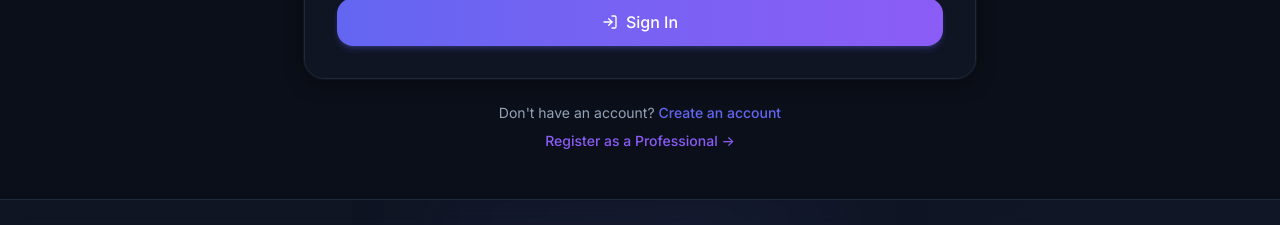
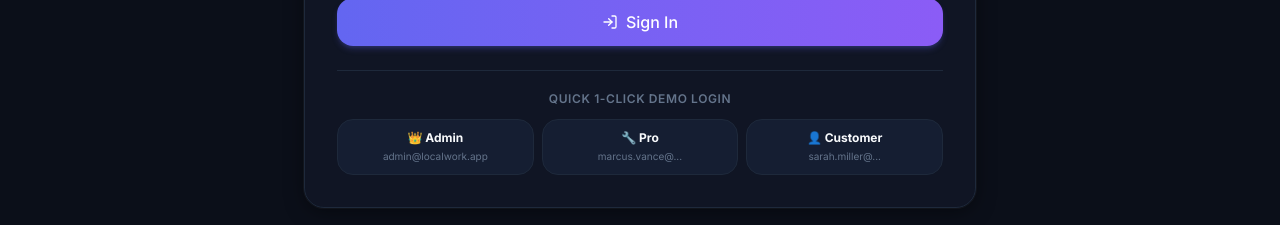
Before and after one commit to KaranRohit22/localwork, a Next.js app: page /login in a window 1280 px wide. Shown: the part 514-739 px from the top of the page. Built offline with nearby package versions, Linux system fonts and the light colour scheme; no server answers.

Commit message:
feat: add 1-click demo login buttons for Admin, Pro, and Customer

```diff
--- a/src/app/(auth)/login/page.tsx
+++ b/src/app/(auth)/login/page.tsx
@@ -25,6 +25,7 @@ function LoginContent() {
   const {
     register,
     handleSubmit,
+    setValue,
     formState: { errors, isSubmitting },
   } = useForm<LoginInput>({
     resolver: zodResolver(loginSchema),
@@ -33,6 +34,24 @@ function LoginContent() {
   const onSubmit = async (data: LoginInput) => {
     setError(null);
     try {
+      // In demo / local mode without Supabase connection, allow instant demo login
+      const url = process.env.NEXT_PUBLIC_SUPABASE_URL;
+      if (!url || url.includes("placeholder-project")) {
+        if (data.email.toLowerCase().includes("admin")) {
+          router.push("/admin");
+          return;
+        }
+        if (
+          data.email.toLowerCase().includes("marcus") ||
+          data.email.toLowerCase().includes("pro")
+        ) {
+          router.push("/dashboard/professional");
+          return;
+        }
+        router.push(redirectTo);
+        return;
+      }
+
       const { error: authError } = await supabase.auth.signInWithPassword({
         email: data.email,
         password: data.password,
@@ -64,6 +83,13 @@ function LoginContent() {
     } catch {
       setError("An unexpected error occurred. Please try again.");
     }
+  };
+
+  const handleQuickDemo = (emailVal: string, passVal: string, targetPath: string) => {
+    setValue("email", emailVal);
+    setValue("password", passVal);
+    setError(null);
+    router.push(targetPath);
   };
 
   return (
@@ -149,6 +175,38 @@ function LoginContent() {
             Sign In
           </Button>
         </form>
+
+        <div className="mt-6 pt-5 border-t border-border">
+          <p className="text-xs font-semibold text-text-muted uppercase tracking-wider text-center mb-3">
+            Quick 1-Click Demo Login
+          </p>
+          <div className="grid grid-cols-3 gap-2">
+            <button
+              type="button"
+              onClick={() => handleQuickDemo("admin@localwork.app", "Admin@12345", "/admin")}
+              className="p-2.5 rounded-xl bg-card-elevated hover:bg-card border border-border hover:border-primary/50 text-center transition-all group"
+            >
+              <div className="text-xs font-bold text-text group-hover:text-primary">👑 Admin</div>
+              <div className="text-[10px] text-text-muted truncate mt-0.5">admin@localwork.app</div>
+            </button>
+            <button
+              type="button"
+              onClick={() => handleQuickDemo("marcus.vance@localwork.app", "Pro@12345", "/dashboard/professional")}
+              className="p-2.5 rounded-xl bg-card-elevated hover:bg-card border border-border hover:border-teal/50 text-center transition-all group"
+            >
+              <div className="text-xs font-bold text-text group-hover:text-teal">🔧 Pro</div>
+              <div className="text-[10px] text-text-muted truncate mt-0.5">marcus.vance@...</div>
+            </button>
+            <button
+              type="button"
+              onClick={() => handleQuickDemo("sarah.miller@gmail.com", "Customer@12345", "/dashboard")}
+              className="p-2.5 rounded-xl bg-card-elevated hover:bg-card border border-border hover:border-amber/50 text-center transition-all group"
+            >
+              <div className="text-xs font-bold text-text group-hover:text-amber">👤 Customer</div>
+              <div className="text-[10px] text-text-muted truncate mt-0.5">sarah.miller@...</div>
+            </button>
+          </div>
+        </div>
       </Card>
 
       <div className="mt-6 text-center text-sm text-text-secondary">
```
